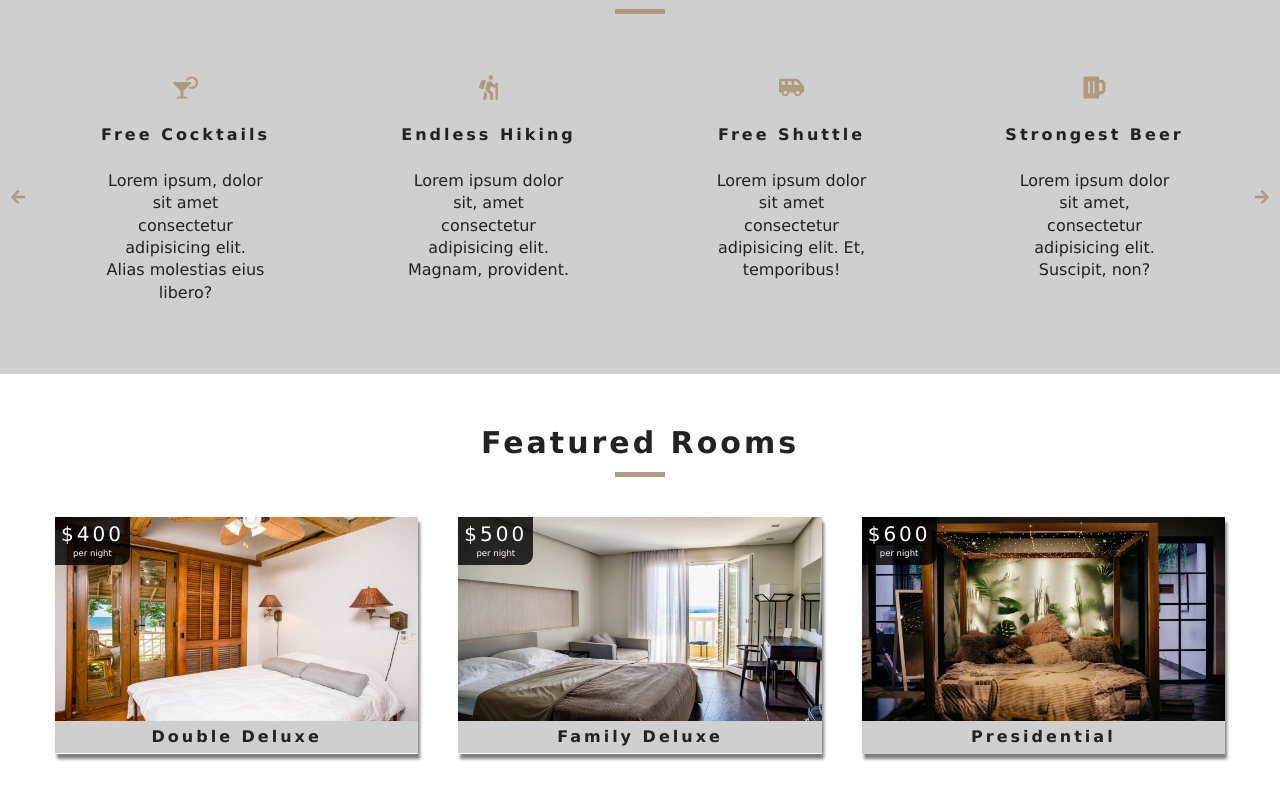
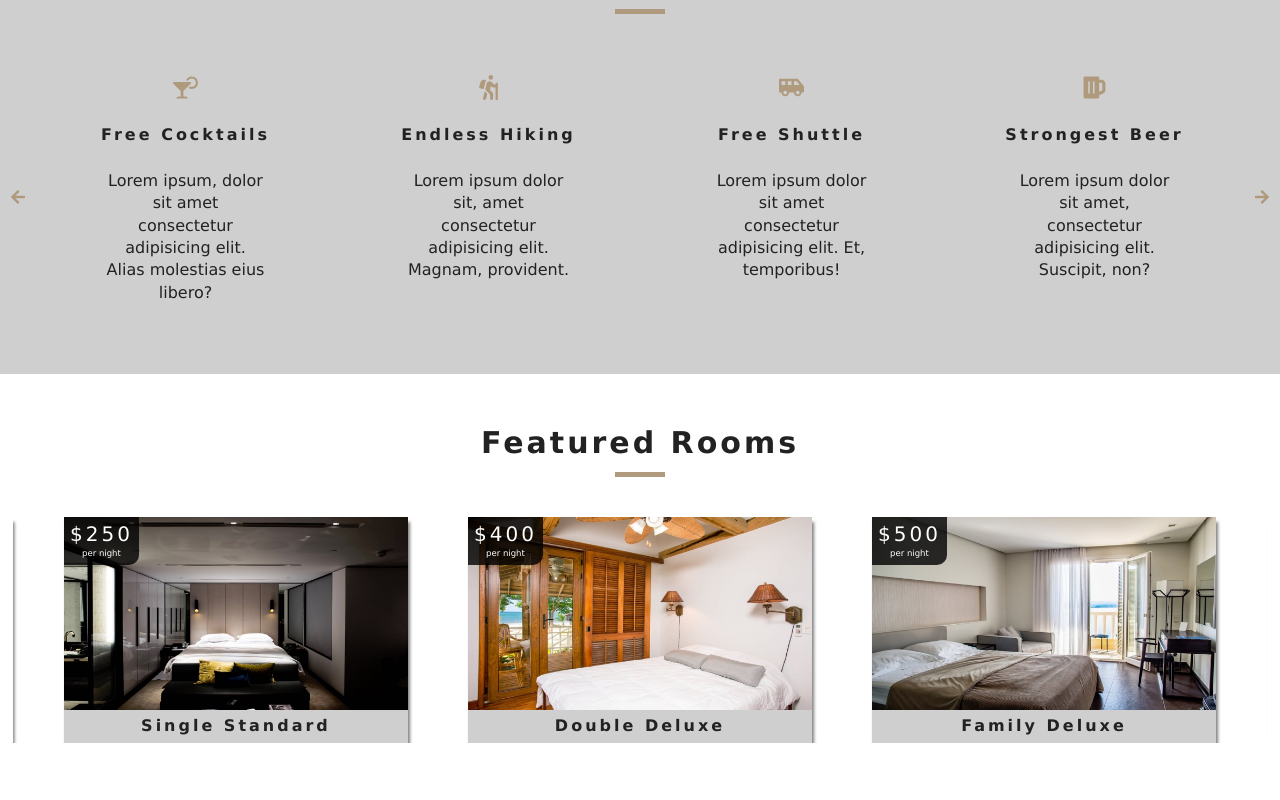
Before and after one commit to surtich/enunciado-examen, a React (Create React App) app: page / in a window 1280 px wide. Shown: the part 805-1605 px from the top of the page. Built offline with nearby package versions, Linux system fonts and the light colour scheme.

Commit message:
bryanTaipe

```diff
--- a/src/components/FeaturedRooms.tsx
+++ b/src/components/FeaturedRooms.tsx
@@ -2,6 +2,7 @@ import React, { Component } from "react";
 import { Room as TRoom } from "../types/room";
 import Loading from "./Loading";
 import Room from "./Room";
+import SliderFeatured from "./SliderFeatured";
 import Title from "./Title";
 
 type FeaturedRoomsProps = {
@@ -21,7 +22,7 @@ export default class FeaturedRooms extends Component<FeaturedRoomsProps> {
       <section className="featured-rooms">
         <Title title="featured rooms" />
         <div className="featured-rooms-center">
-          {loading ? <Loading /> : Rooms}
+          {loading ? <Loading /> : <SliderFeatured items={Rooms} />}
         </div>
       </section>
     );
--- /dev/null
+++ b/src/components/SliderFeatured.tsx
@@ -0,0 +1,92 @@
+import React, { Component } from "react";
+
+type SliderProps = {
+  size?: number;
+  initialPos?: number;
+  items: JSX.Element[];
+};
+
+type SliderState = {
+  pos: number;
+  transitioningRight: boolean;
+  transitioningLeft: boolean;
+};
+
+export default class SliderFeatured extends Component<
+  SliderProps,
+  SliderState
+> {
+  constructor(props: SliderProps) {
+    super(props);
+
+    this.size =
+      !props.size || props.size > props.items.length
+        ? Math.floor(props.items.length / props.items.length)
+        : props.size;
+
+    this.state = {
+      pos:
+        !props.initialPos || props.initialPos > props.items.length - 1
+          ? 0
+          : props.initialPos,
+      transitioningRight: false,
+      transitioningLeft: false
+    };
+  }
+  size: number = 0;
+
+  render() {
+    const { items } = this.props;
+    const { pos, transitioningRight, transitioningLeft } = this.state;
+
+    const size =
+      !this.props.size || this.props.size > items.length
+        ? Math.floor(items.length / 2)
+        : this.props.size;
+
+    const showItems = [
+      items[pos > 0 ? pos - 1 : items.length - 1],
+      ...items.slice(pos, pos + size + 1),
+      ...(pos + size + 1 > items.length
+        ? items.slice(0, pos + size + 1 - items.length)
+        : [])
+    ];
+    return (
+      <div
+        data-testid="slider"
+        className={`slider ${
+          transitioningRight ? "slider-transitioning-right" : ""
+        } ${transitioningLeft ? "slider-transitioning-left" : ""}`}
+      >
+        <div
+          className="row"
+          onLoad={() => {
+            this.setState({
+              transitioningLeft: true
+            });
+            setTimeout(() => {
+              this.setState({
+                pos: pos < items.length - 1 ? pos + 1 : 0
+              });
+            }, 2500);
+          }}
+        >
+          <div className="slider-center">
+            {showItems.map((item, i) => {
+              return (
+                <div
+                  className={`col-1-of-${size} ${
+                    i === showItems.length - 2 ? "col-without-margin" : ""
+                  }`}
+                  key={`item-${i}`}
+                >
+                  {item}
+                </div>
+              );
+            })}
+          </div>
+        </div>
+      </div>
+    );
+  }
+}
--- a/src/context.tsx
+++ b/src/context.tsx
@@ -6,7 +6,6 @@ import allKeysFilter from "./utils/filter";
 export type LoginProviderState = {
   isLogged: boolean;
 };
-
 
 export type RoomProviderState = {
   rooms: Room[];
@@ -22,7 +21,8 @@ export interface RoomContextProps {
   filterRooms: GetRooms;
   featuredRooms: Room[];
   rooms: Room[];
-  changeRoomName: (roomId: string, name: string) => void
+  changeRoomName: (roomId: string, name: string) => void;
+  changeFeaturedState: (roomId: string, featured: boolean) => void;
 }
 
 export interface LoginContextProps {
@@ -35,7 +35,6 @@ const InitialLoginState: LoginProviderState = {
   isLogged: false
 };
 
-
 const InitialRoomState: RoomProviderState = {
   rooms,
   featuredRooms: [],
@@ -45,7 +44,7 @@ const InitialRoomState: RoomProviderState = {
 const LoginContext = React.createContext<LoginContextProps>({
   isLogged: false,
   doLogin: () => undefined,
-  doLogout: () => undefined,
+  doLogout: () => undefined
 });
 
 class LoginProvider extends Component<{}, LoginProviderState> {
@@ -69,7 +68,7 @@ class LoginProvider extends Component<{}, LoginProviderState> {
         value={{
           isLogged,
           doLogin: this.doLogin,
-          doLogout: this.doLogout,
+          doLogout: this.doLogout
         }}
       >
         {this.props.children}
@@ -83,6 +82,7 @@ const RoomContext = React.createContext<RoomContextProps>({
   getRoom: async () => undefined,
   filterRooms: () => Promise.resolve([]),
   changeRoomName: () => undefined,
+  changeFeaturedState: () => undefined,
   featuredRooms: [],
   rooms: []
 });
@@ -97,26 +97,36 @@ class RoomProvider extends Component<{}, RoomProviderState> {
 
   getRooms = async (filter: RoomFilter = {}) => {
     // @ts-ignore
-    return allKeysFilter(rooms, filter)
+    return allKeysFilter(rooms, filter);
   };
 
   filterRooms = (filter: RoomFilter = {}) => {
     return this.getRooms(filter);
   };
 
-
   changeRoomName = (roomId: string, name: string) => {
     const rooms = this.state.rooms.map(room => {
       if (room.id !== roomId) {
-        return room
+        return room;
       }
-      return { ...room, name }
-    })
+      return { ...room, name };
+    });
     this.setState({
       rooms
-    })
-  }
+    });
+  };
 
+  changeFeaturedState = (roomId: string, featured: boolean) => {
+    const rooms = this.state.rooms.map(room => {
+      if (room.id !== roomId) {
+        return room;
+      }
+      return { ...room, featured };
+    });
+    this.setState({
+      rooms
+    });
+  };
 
   componentDidMount() {
     this.getRooms({ featured: true }).then(rooms =>
@@ -137,6 +147,7 @@ class RoomProvider extends Component<{}, RoomProviderState> {
           filterRooms: this.filterRooms,
           featuredRooms,
           changeRoomName: this.changeRoomName,
+          changeFeaturedState: this.changeFeaturedState,
           rooms
         }}
       >
@@ -150,4 +161,11 @@ const RoomConsumer = RoomContext.Consumer;
 
 const LoginConsumer = LoginContext.Consumer;
 
-export { RoomProvider, RoomConsumer, RoomContext, LoginProvider, LoginConsumer, LoginContext };
+export {
+  RoomProvider,
+  RoomConsumer,
+  RoomContext,
+  LoginProvider,
+  LoginConsumer,
+  LoginContext
+};
--- a/src/fake-data/rooms.ts
+++ b/src/fake-data/rooms.ts
@@ -26,7 +26,7 @@ export default [
     capacity: 1,
     pets: false,
     breakfast: false,
-    featured: false,
+    featured: true,
     description:
       "Street art edison bulb gluten-free, tofu try-hard lumbersexual brooklyn tattooed pickled chambray. Actually humblebrag next level, deep v art party wolf tofu direct trade readymade sustainable hell of banjo. Organic authentic subway tile cliche palo santo, street art XOXO dreamcatcher retro sriracha portland air plant kitsch stumptown. Austin small batch squid gastropub. Pabst pug tumblr gochujang offal retro cloud bread bushwick semiotics before they sold out sartorial literally mlkshk. Vaporware hashtag vice, sartorial before they sold out pok pok health goth trust fund cray.",
     extras: [
@@ -50,7 +50,7 @@ export default [
     capacity: 1,
     pets: false,
     breakfast: false,
-    featured: false,
+    featured: true,
     description:
       "Street art edison bulb gluten-free, tofu try-hard lumbersexual brooklyn tattooed pickled chambray. Actually humblebrag next level, deep v art party wolf tofu direct trade readymade sustainable hell of banjo. Organic authentic subway tile cliche palo santo, street art XOXO dreamcatcher retro sriracha portland air plant kitsch stumptown. Austin small batch squid gastropub. Pabst pug tumblr gochujang offal retro cloud bread bushwick semiotics before they sold out sartorial literally mlkshk. Vaporware hashtag vice, sartorial before they sold out pok pok health goth trust fund cray.",
     extras: [
@@ -74,7 +74,7 @@ export default [
     capacity: 1,
     pets: true,
     breakfast: false,
-    featured: false,
+    featured: true,
     description:
       "Street art edison bulb gluten-free, tofu try-hard lumbersexual brooklyn tattooed pickled chambray. Actually humblebrag next level, deep v art party wolf tofu direct trade readymade sustainable hell of banjo. Organic authentic subway tile cliche palo santo, street art XOXO dreamcatcher retro sriracha portland air plant kitsch stumptown. Austin small batch squid gastropub. Pabst pug tumblr gochujang offal retro cloud bread bushwick semiotics before they sold out sartorial literally mlkshk. Vaporware hashtag vice, sartorial before they sold out pok pok health goth trust fund cray.",
     extras: [
--- a/src/pages/Admin.tsx
+++ b/src/pages/Admin.tsx
@@ -3,7 +3,9 @@ import { LoginContext, RoomContext } from "../context";
 
 const Admin = () => {
   const { isLogged } = useContext(LoginContext);
-  const { rooms, changeRoomName } = useContext(RoomContext);
+  const { rooms, changeRoomName, changeFeaturedState } = useContext(
+    RoomContext
+  );
 
   const [selected, setSelected] = useState<string | null>(null);
   useEffect(() => {}, [rooms]);
@@ -18,6 +20,7 @@ const Admin = () => {
   return (
     <section className="gallery">
       {rooms.map((room, i) => {
+        const stared = room.featured;
         const className = `gallery__item gallery__item--${i + 1}`;
         return (
           <figure
@@ -41,11 +44,20 @@ const Admin = () => {
               value={room.name}
               style={{ opacity: selected === room.id ? 1 : 0 }}
             />
+
             <img
               src={room.images[0]}
               alt="Gallery 1"
               className="gallery__img"
             />
+            <div
+              className={`gallery__stared ${
+                stared ? "gallery__stared__a" : "gallery__stared__b"
+              }`}
+              onClick={() => {
+                changeFeaturedState(room.id, !stared);
+              }}
+            ></div>
           </figure>
         );
       })}
--- a/src/sass/components/_FeaturedRooms.scss
+++ b/src/sass/components/_FeaturedRooms.scss
@@ -3,24 +3,6 @@
 }
 
 .featured-rooms-center {
-  width: 80vw;
+  width: 98vw;
   margin: 0 auto;
-  display: grid;
-  grid-template-columns: repeat(auto-fit, minmax(270px, 1fr));
-  grid-row-gap: 2rem;
-  grid-column-gap: 40px;
 }
-
-@media screen and (min-width: 776px) {
-  .featured-rooms-center {
-    width: 90vw;
-    grid-template-columns: repeat(auto-fit, minmax(330px, 1fr));
-  }
-}
-
-@media screen and (min-width: 992px) {
-  .featured-rooms-center {
-    width: 95vw;
-    max-width: 1170px;
-  }
-}
--- a/src/sass/components/_Gallery.scss
+++ b/src/sass/components/_Gallery.scss
@@ -109,4 +109,19 @@
     object-fit: cover;
     display: block;
   }
+  &__stared {
+    z-index: 200000;
+    grid-row: 1 / 2;
+    grid-column: 1 / 2;
+    width: 25%;
+    height: 25%;
+    object-fit: contain;
+    display: block;
+    &__a {
+      background-color: yellow;
+    }
+    &__b {
+      border: rgb(0, 0, 0) solid 1px;
+    }
+  }
 }
--- a/src/sass/components/_Slider.scss
+++ b/src/sass/components/_Slider.scss
@@ -4,21 +4,21 @@
 
   &-transitioning-right {
     [class^="col-"] {
-      animation: slideRight .5s ease-out 0.2s;
+      animation: slideRight 0.5s ease-out 0.2s;
     }
 
     [class^="col-"]:first-child {
-      animation: slideRightFirst .5s ease-out 0.2s;
+      animation: slideRightFirst 0.5s ease-out 0.2s;
     }
   }
 
   &-transitioning-left {
     [class^="col-"] {
-      animation: slideLeft .5s ease-out 0.2s;
+      animation: slideLeft 0.5s ease-out 0.2s;
     }
 
     [class^="col-"]:last-child {
-      animation: slideLeftFirst .5s ease-out 0.2s;
+      animation: slideLeftFirst 0.5s ease-out 0.2s;
     }
   }
 
@@ -38,13 +38,11 @@
     margin-right: 0 !important;
   }
 
-
   &-center {
     width: 90vw;
     margin: 0 auto;
 
     @include clearfix;
-
   }
 
   &-arrows {
```
Also changed, not shown: src/images/star.jpeg (added).
